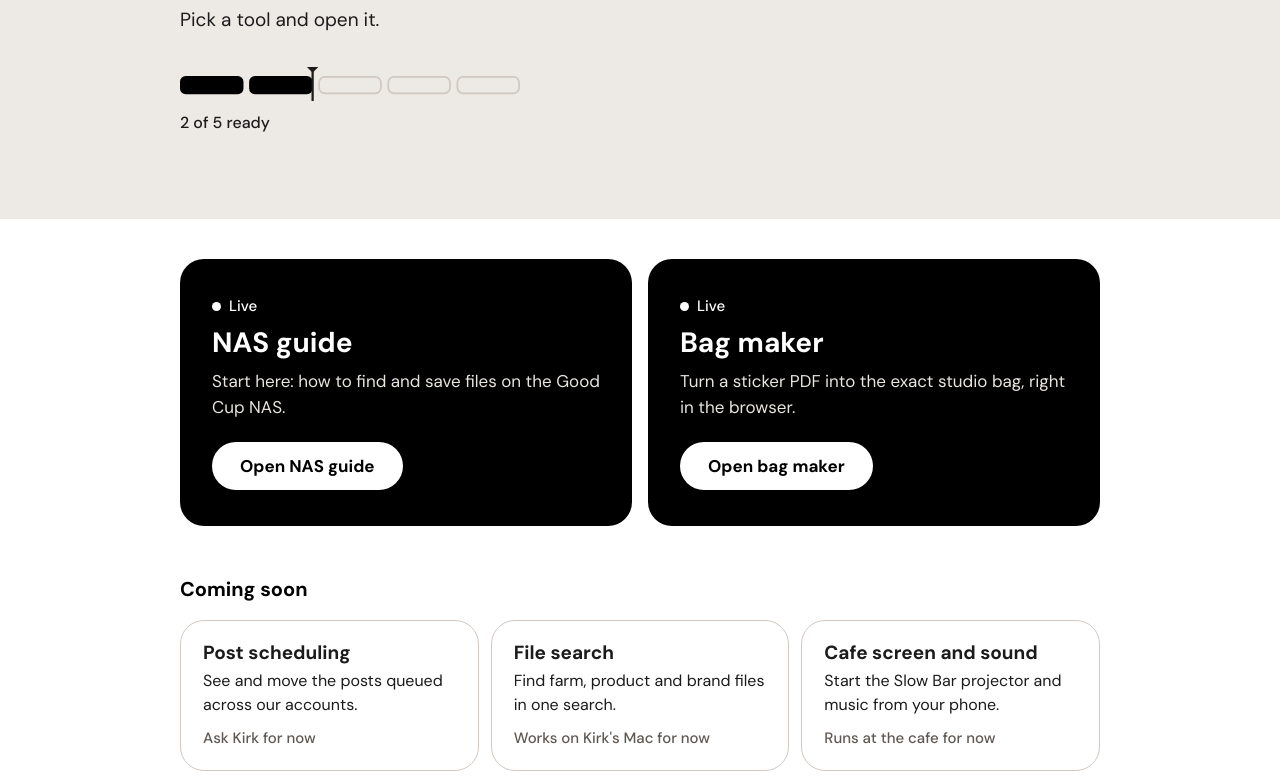
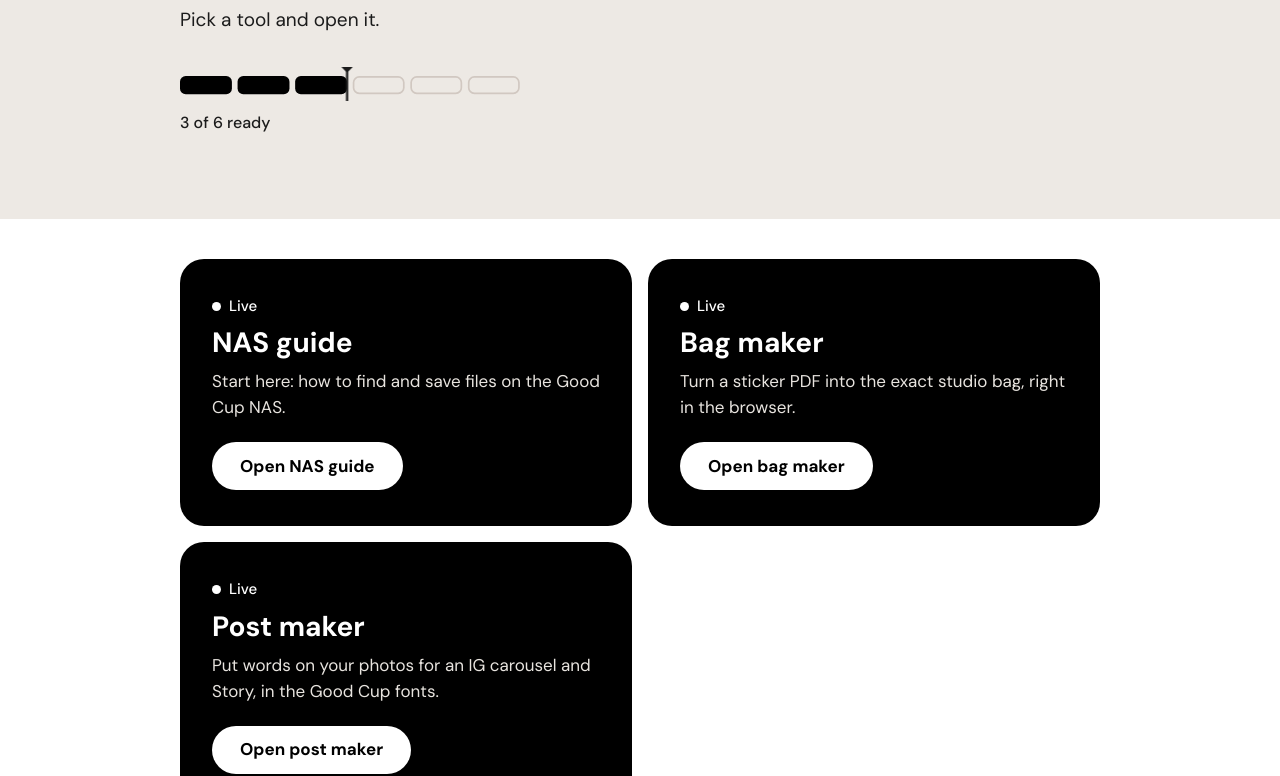
Before and after one commit to kirkvvisitacion-stack/studio, a plain HTML site: page index.html in a window 1280 px wide. Shown: the part 327-1103 px from the top of the page. Drawn offline with Linux system fonts and the light colour scheme.

Commit message:
Studio home: add the Post maker card (3 of 6 ready)
Co-Authored-By: Claude Opus 5.5 <noreply@anthropic.com>

```diff
--- a/index.html
+++ b/index.html
@@ -29,12 +29,12 @@ header{padding:16px 0}
 h1{font-weight:700;font-size:clamp(40px,8vw,72px);line-height:1.04;max-width:12ch}
 .sub{margin-top:16px;font-size:19px;color:var(--dark)}
 
-/* the one idea: a timeline strip, two clips ready, playhead parks at the out point */
+/* the one idea: a timeline strip, three clips ready, playhead parks at the out point */
 .strip{margin-top:32px;max-width:340px}
 .strip svg{display:block;width:100%;height:auto;overflow:visible}
 .strip p{margin-top:10px;font-size:16px;font-weight:500;color:var(--dark)}
 .head{animation:scrub 2.4s cubic-bezier(.45,0,.2,1) both}
-@keyframes scrub{from{transform:translateX(0)}to{transform:translateX(117px)}}
+@keyframes scrub{from{transform:translateX(0)}to{transform:translateX(147.4px)}}
 
 /* ready tools */
 .ready{padding:40px 0 8px}
@@ -68,7 +68,7 @@ footer{margin-top:auto;border-top:1px solid var(--crema);padding:24px 0 32px;fon
   .list{grid-template-columns:repeat(3,1fr)}
 }
 @media (prefers-reduced-motion:reduce){
-  .head{animation:none;transform:translateX(117px)}
+  .head{animation:none;transform:translateX(147.4px)}
 }
 </style>
 </head>
@@ -85,18 +85,19 @@ footer{margin-top:auto;border-top:1px solid var(--crema);padding:24px 0 32px;fon
     <h1>Your Good Cup tools start here.</h1>
     <p class="sub">Pick a tool and open it.</p>
     <div class="strip">
-      <svg viewBox="0 0 300 30" role="img" aria-label="Two of five tools are ready">
-        <rect x="0" y="8" width="56" height="16" rx="5" fill="#000"/>
-        <rect x="61" y="8" width="56" height="16" rx="5" fill="#000"/>
-        <rect x="122.75" y="8.75" width="54.5" height="14.5" rx="5" fill="none" stroke="#D1C8C1" stroke-width="1.5"/>
-        <rect x="183.75" y="8.75" width="54.5" height="14.5" rx="5" fill="none" stroke="#D1C8C1" stroke-width="1.5"/>
-        <rect x="244.75" y="8.75" width="54.5" height="14.5" rx="5" fill="none" stroke="#D1C8C1" stroke-width="1.5"/>
+      <svg viewBox="0 0 300 30" role="img" aria-label="Three of six tools are ready">
+        <rect x="0.0" y="8" width="45.8" height="16" rx="5" fill="#000"/>
+        <rect x="50.8" y="8" width="45.8" height="16" rx="5" fill="#000"/>
+        <rect x="101.6" y="8" width="45.8" height="16" rx="5" fill="#000"/>
+        <rect x="153.15" y="8.75" width="44.3" height="14.5" rx="5" fill="none" stroke="#D1C8C1" stroke-width="1.5"/>
+        <rect x="203.95" y="8.75" width="44.3" height="14.5" rx="5" fill="none" stroke="#D1C8C1" stroke-width="1.5"/>
+        <rect x="254.75" y="8.75" width="44.3" height="14.5" rx="5" fill="none" stroke="#D1C8C1" stroke-width="1.5"/>
         <g class="head">
           <rect x="-1" y="0" width="2" height="30" fill="#1B1B1B"/>
           <path d="M-5 0h10l-5 5z" fill="#1B1B1B"/>
         </g>
       </svg>
-      <p>2 of 5 ready</p>
+      <p>3 of 6 ready</p>
     </div>
   </div>
 </section>
@@ -116,6 +117,12 @@ footer{margin-top:auto;border-top:1px solid var(--crema);padding:24px 0 32px;fon
           <h2>Bag maker</h2>
           <p>Turn a sticker PDF into the exact studio bag, right in the browser.</p>
           <a class="btn" href="https://kirkvvisitacion-stack.github.io/goodcup-bagmaker/">Open bag maker</a>
+        </article>
+        <article class="card">
+          <span class="live"><span class="dot"></span>Live</span>
+          <h2>Post maker</h2>
+          <p>Put words on your photos for an IG carousel and Story, in the Good Cup fonts.</p>
+          <a class="btn" href="https://kirkvvisitacion-stack.github.io/goodcup-post-maker/">Open post maker</a>
         </article>
       </div>
     </div>
```
